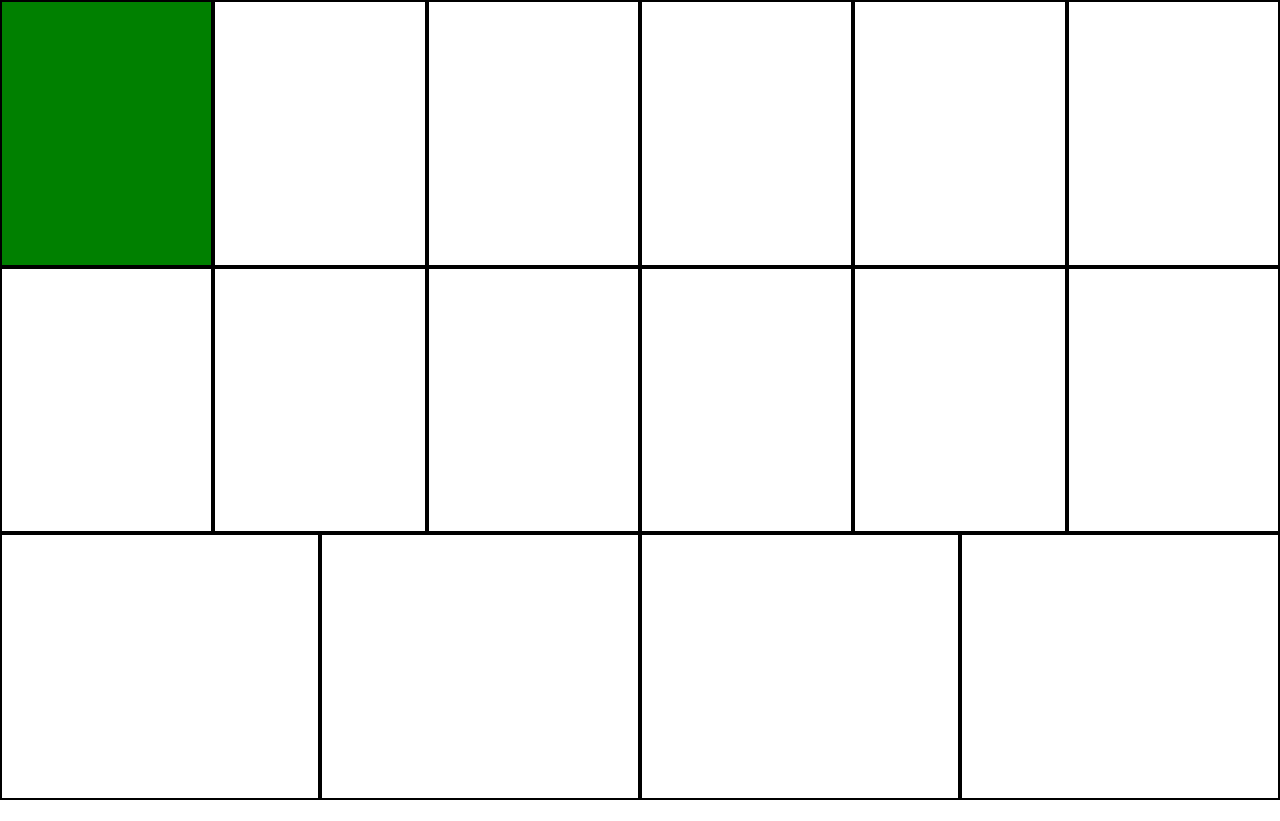
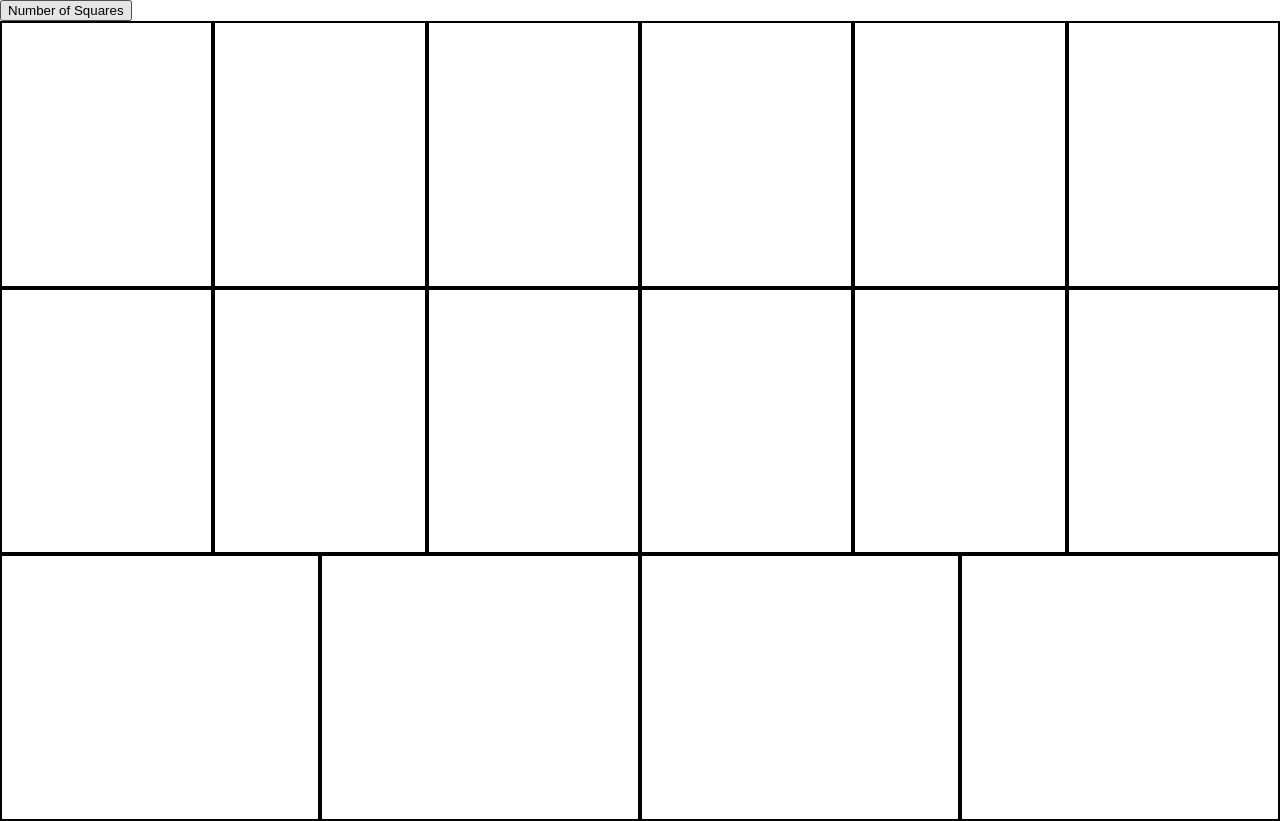
Before and after one commit to j-unisa/odin-etch-a-sketch, a plain HTML site: page index.html in a window 1280 px wide. Before the commit the page ends 800 px from the top, so only its background shows below. Drawn offline with Linux system fonts and the light colour scheme.

Commit message:
feat(html): add main container and button

```diff
--- a/index.html
+++ b/index.html
@@ -7,7 +7,10 @@
     <link rel="stylesheet" href="./css/style.css">
 </head>
 <body>
-    <div id="grid-container"></div>
+    <div id="main-container">
+        <button>Number of Squares</button>
+        <div id="grid-container"></div>
+    </div>
     <script src="./js/script.js"></script>
 </body>
 </html>
```
